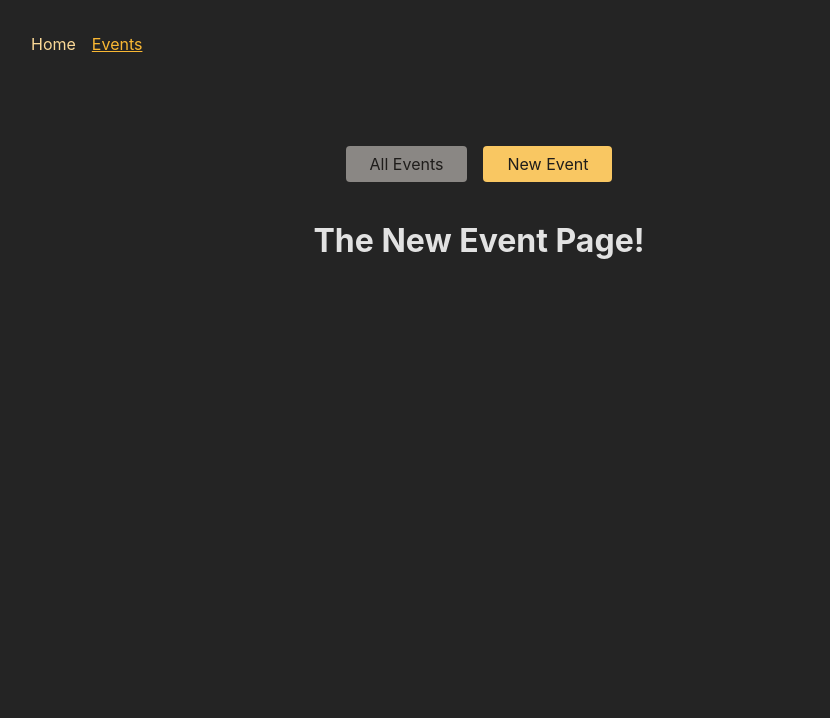
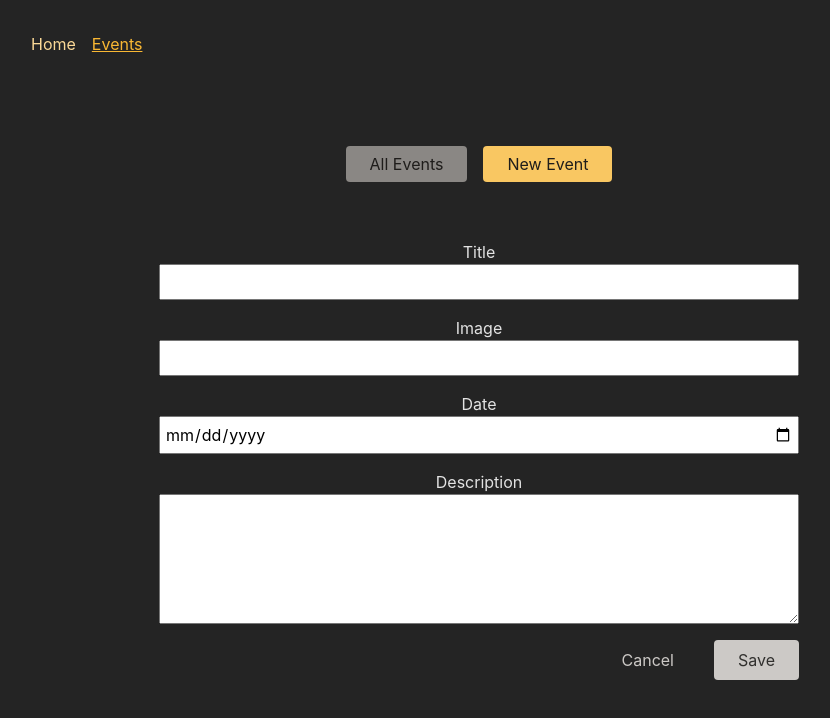
Before and after one commit to khybe/event-signup-spa-react-router-6-frontend-guide, a React (Create React App) app: page /events/new in a window 1280 px wide. Shown: the top 718 px of the page, without its empty margins (161-991 px from the left). Built offline with nearby package versions, Linux system fonts and the light colour scheme.

Commit message:
Planning Data Submission

```diff
--- a/src/pages/NewEvent.js
+++ b/src/pages/NewEvent.js
@@ -1,5 +1,7 @@
+import EventForm from "../components/EventForm";
+
 function NewEventPage() {
-  return <h1>The New Event Page!</h1>;
+  return <EventForm />;
 }
 
 export default NewEventPage;
```
